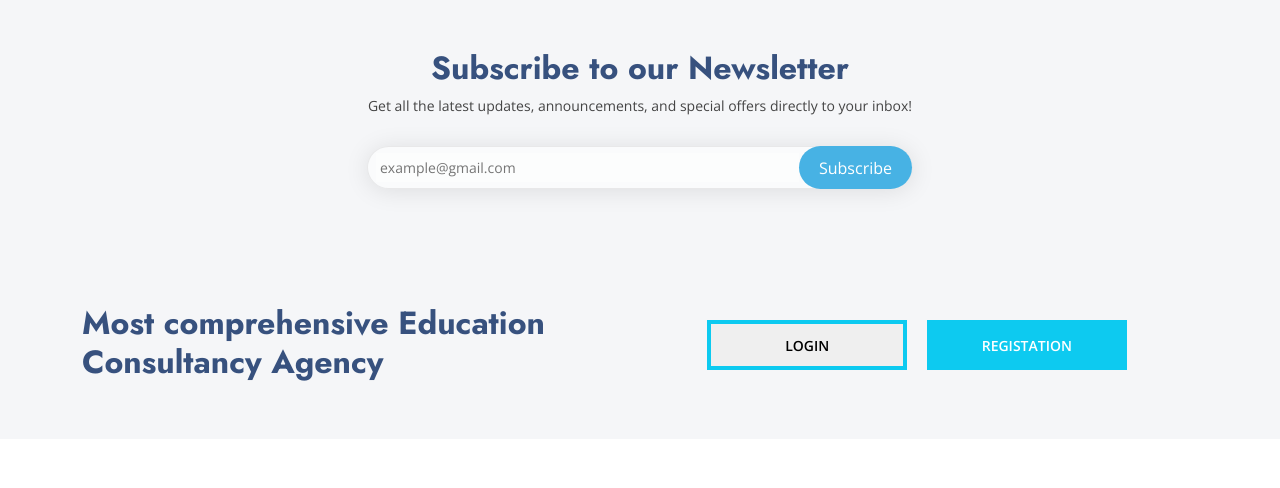
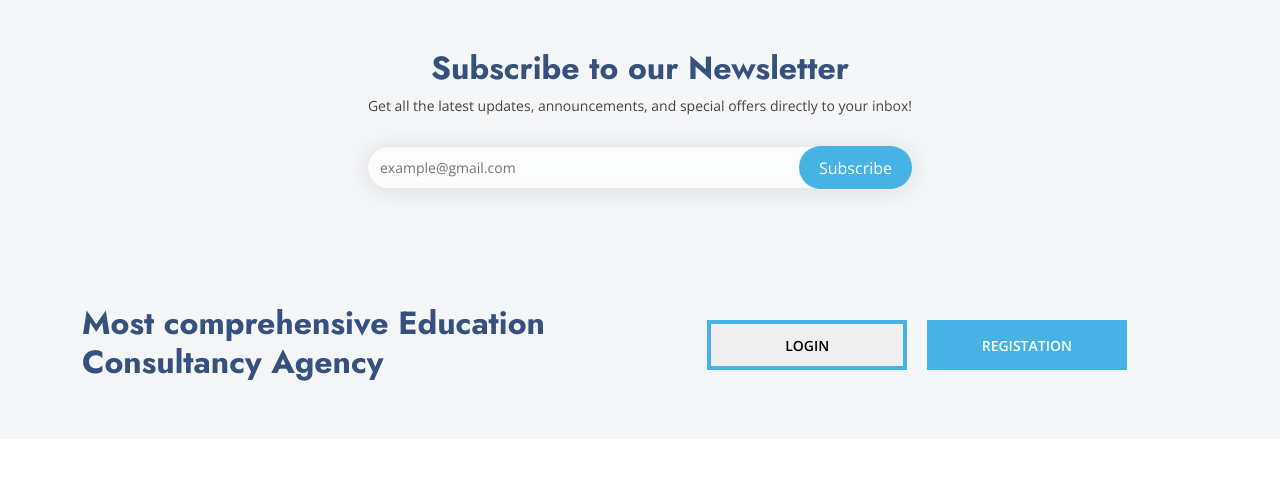
Before and after one commit to bilash0283/gsc.co.com_fontend, a PHP site: page / in a window 1280 px wide. Shown: the part 3806-4294 px from the top of the page. Run offline with PHP 8.4, Linux system fonts and the light colour scheme.

Commit message:
button color change

```diff
--- a/assets/css/main.css
+++ b/assets/css/main.css
@@ -540,18 +540,19 @@ h6 {
 .reg_btn{
   width:200px;
   height: 50px;
-  border:4px solid rgb(13 202 240);
+  border:4px solid #47b2e4;
   color:black;
 }
 .reg_btn:hover{
-  color:#ffffff;
-  background-color: rgb(13 202 240);
+  color:white;
+  background-color: #47b2e4;
 }
 
 .reg_btn_hover{
   width:200px;
   height: 50px;
   border:none;
+  background-color: #47b2e4;
 }
 
 .footer .footer-newsletter .newsletter-form:focus-within {
--- a/index.html
+++ b/index.html
@@ -586,7 +586,7 @@
           <div class="col-lg-6">
             <form action="" method="" class="php-email-form">
               <button class=" border-none fw-semibold reg_btn ">LOGIN</button>
-              <button class=" bg-info border-none text-white fw-semibold reg_btn_hover p-2 m-3">REGISTATION</button>
+              <button class=" border-none text-white fw-semibold reg_btn_hover p-2 m-3">REGISTATION</button>
             </form>
           </div>
         </div>
```
